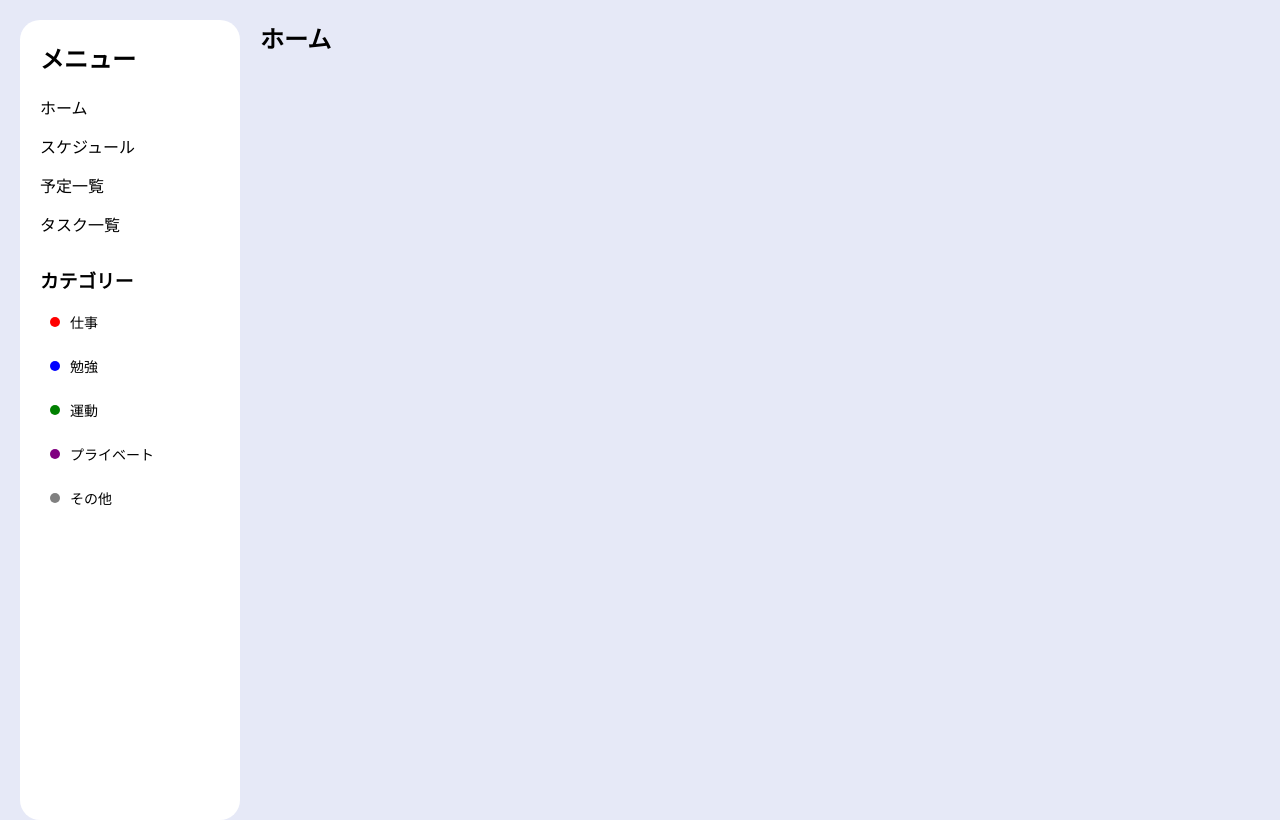
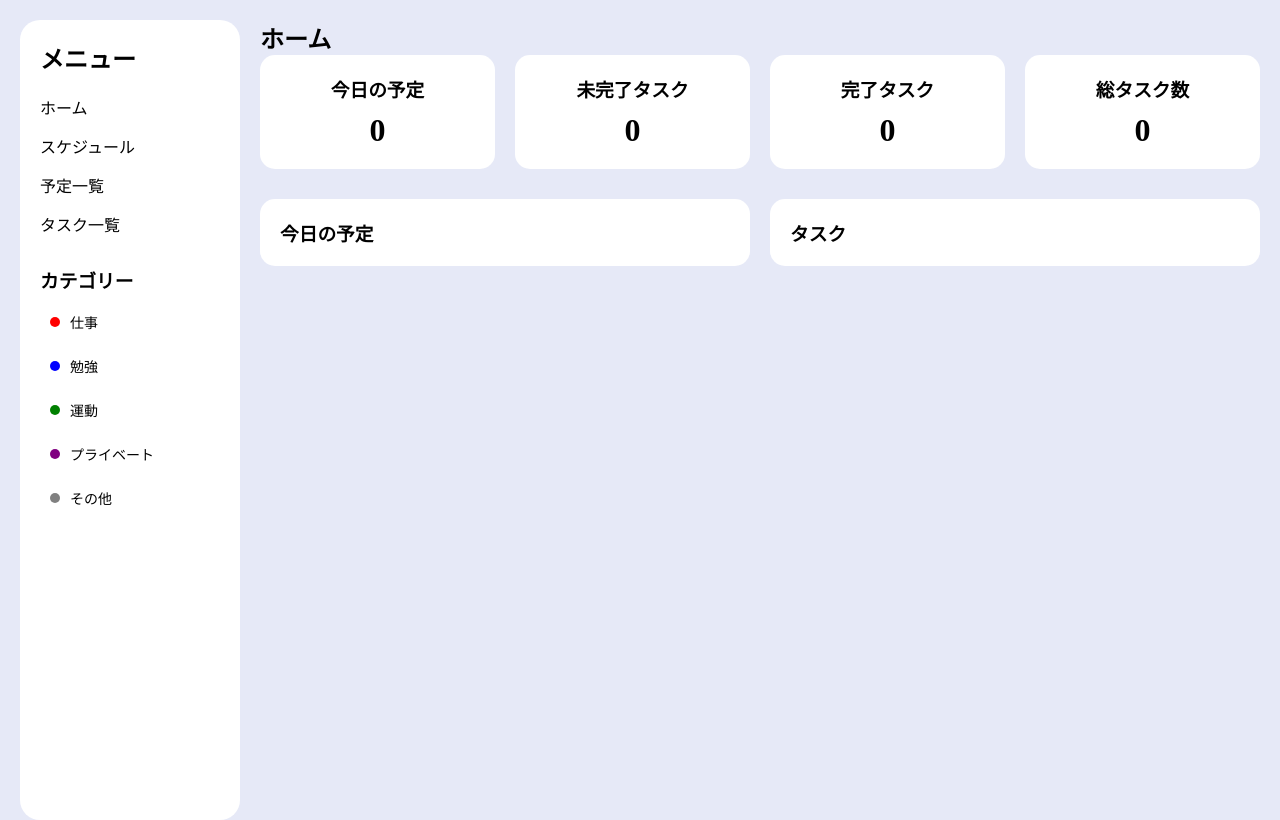
Before and after one commit to taiki-engineer/schedule-management-app, a plain HTML site: page index.html in a window 1280 px wide. Both pictures are taken after a click on the item "ホーム". Drawn offline with Linux system fonts and the light colour scheme.

Commit message:
ホームのページ作成

```diff
--- a/index.html
+++ b/index.html
@@ -39,6 +39,40 @@
 
         <section class="home-page hidden">
             <h2>ホーム</h2>
+
+            <div class="stats-container">
+                <div class="stat-card">
+                    <h3>今日の予定</h3>
+                    <p class="today-schedule-count">0</p>
+                </div>
+
+                <div class="stat-card">
+                    <h3>未完了タスク</h3>
+                    <p class="unfinished-task-count">0</p>
+                </div>
+
+                <div class="stat-card">
+                    <h3>完了タスク</h3>
+                    <p class="completed-task-count">0</p>
+                </div>
+
+                <div class="stat-card">
+                    <h3>総タスク数</h3>
+                    <p class="total-task-count">0</p>
+                </div>
+            </div>
+
+            <div class="home-container">
+                <div class="today-schedule-card">
+                    <h3>今日の予定</h3>
+                    <div class="today-schedule-list"></div>
+                </div>
+
+                <div class="today-task-card">
+                    <h3>タスク</h3>
+                    <div class="today-task-list"></div>
+                </div>
+            </div>
         </section>
 
 
```
